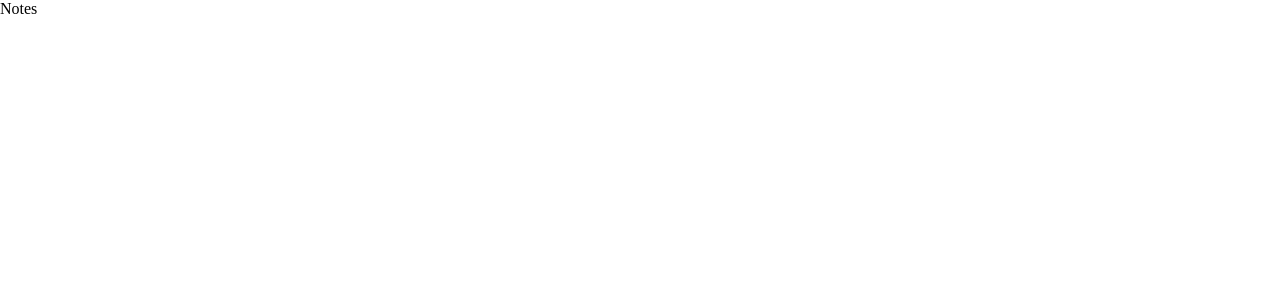
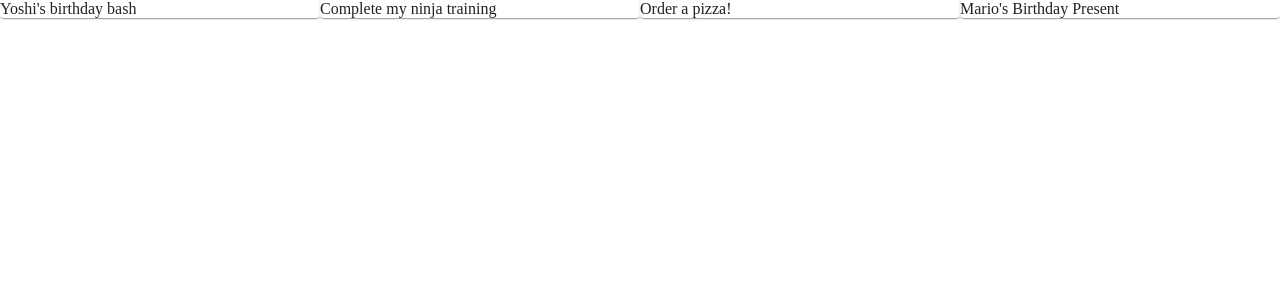
Before and after one commit to edcas21/mui4-to-mui5-conversion-practice, a React (Create React App) app: page / in a window 1280 px wide. Shown: the top 300 px of the page. Built offline with nearby package versions, Linux system fonts and the light colour scheme; data requests are answered from the project's data file.

Commit message:
Completed json server and grid system section

```diff
--- a/data/db.json
+++ b/data/db.json
@@ -1,5 +1,3 @@
-
-
 {
   "notes": [
     {
@@ -19,6 +17,12 @@
       "details": "Lorem Ipsum is simply dummy text of the printing and typesetting industry. Lorem Ipsum has been the industry's standard dummy text ever since the 1500s, when an unknown printer took a galley of type and scrambled it to make a type specimen book.\nLorem Ipsum is simply dummy text of the printing and typesetting industry. Lorem Ipsum has been the industry's standard dummy text ever since the 1500s, when an unknown printer took a galley of type and scrambled it to make a type specimen book.",
       "category": "todos",
       "id": 3
+    },
+    {
+      "title": "Mario's Birthday Present",
+      "details": "fsad dhadhadf fhdhdsfh",
+      "category": "reminders",
+      "id": 4
     }
   ]
 }
--- a/src/pages/create/create.component.jsx
+++ b/src/pages/create/create.component.jsx
@@ -1,4 +1,5 @@
 import React, { useState } from "react";
+import { useNavigate } from 'react-router-dom';
 // components
 import { Box, styled } from "@mui/system";
 import {
@@ -51,6 +52,9 @@ Instead of using the makeStyles function, create an object for the styling prope
 */
 
 const Create = () => {
+
+  // In react router 6, useHistory is replaced by useNavigate
+  const navigate = useNavigate();
   // State
   const [title, setTitle] = useState("");
   const [details, setDetails] = useState("");
@@ -73,42 +77,19 @@ const Create = () => {
     }
 
     if (title && details) {
-      console.log(title, details, category);
+      fetch('http://localhost:8000/notes', {
+        method: 'POST',
+        headers: {"Content-type": "application/json"},
+        // Takes the state values and puts them in a object, stringifies them in order to turn them into a JSON object and then that gets sent over to the database.
+        body: JSON.stringify({ title, details, category })
+      // redirects the user back to the notes page
+      }).then(() => navigate('/'));
     }
   };
 
   return (
     // <Box>
     <Container>
-      {/*
-      <Typography
-      variant="h1"
-      color="primary"
-      align="center"
-      >
-      Create a new note</Typography>
-      */}
-      {/*
-      <Typography color="secondary" noWrap>
-        Donec pulvinar interdum egestas. Nulla mollis, risus hendrerit dignissim
-        commodo, augue velit cursus lectus, et luctus ipsum urna in ante. Nulla
-        posuere malesuada ligula, et pellentesque leo rutrum nec. Curabitur in
-        vehicula orci. Aliquam enim eros, pharetra eu dolor at, porttitor
-        bibendum nisi. Sed iaculis arcu a odio tempor volutpat. Ut ornare, nulla
-        ut vestibulum mattis, odio quam iaculis dolor, vitae sagittis metus
-        sapien quis sem. Duis rutrum sapien lectus.
-      </Typography>
-      */}
-      {/*
-      <Button type="submit" variant="contained">Submit</Button>
-      <Button type="submit" variant="outlined" color="secondary" disableElevation>Submit</Button>
-
-      <ButtonGroup color="secondary" variant="contained">
-        <Button>One</Button>
-        <Button>Two</Button>
-        <Button>Three</Button>
-      </ButtonGroup>
-      */}
       <Typography
         /*
       Instead of using className, you can just use the sx prop to pass the component it's respective styling object
@@ -174,17 +155,6 @@ const Create = () => {
           Submit
         </Button>
       </form>
-
-      {/* icons */}
-      {/*
-      <br />
-      <AcUnitOutlined />
-      <AcUnitOutlined color="secondary" fontSize="large" />
-      <AcUnitOutlined color="secondary" fontSize="small" />
-      <AcUnitOutlined color="action" />
-      <AcUnitOutlined color="error" />
-      <AcUnitOutlined color="disabled" />
-      */}
     </Container>
     // </Box>
   );
--- a/src/pages/notes/notes.component.jsx
+++ b/src/pages/notes/notes.component.jsx
@@ -1,8 +1,68 @@
-import React from "react";
+import React, { useEffect, useState } from "react";
+// components
 import { Box } from "@mui/system";
+import { Grid, Paper } from "@mui/material";
 
 const Notes = () => {
-  return(<Box>Notes</Box>);
+  const [notes, setNotes] = useState([]);
+
+  /*
+  Hook - Allow you to pull away different pieces of complexity from functional components. They are regular functions that you can import directly from the react library and call inside your components.
+
+  useEffect - A hook that is used for wrapping around code that has 'side effects,' and acts like a combination of the component lifecycle methods; componentDidMount, componentDidUpdate, componentWillMount.
+
+  componentDidUpdate - Called right after the component has been updated.
+
+  componentDidMount - Called right after the component has been mounted.
+
+  componentWillMount - Called just before the component is mounted.
+  */
+
+  useEffect(() => {
+    fetch("http://localhost:8000/notes")
+      .then((res) => res.json()) // parses the data received from the endpoint
+      .then((data) => setNotes(data)); // passes that data over to be used for the state
+  }, []); // The empty array tells it to only run the provided code once
+  return (
+    <Box>
+      {/* <Grid container>
+        <Grid item xs={12} sm={6} md={3}>
+          <Paper>1</Paper>
+        </Grid>
+        <Grid item xs={12} sm={6} md={3}>
+          <Paper>2</Paper>
+        </Grid>
+        <Grid item xs={12} sm={6} md={3}>
+          <Paper>3</Paper>
+        </Grid>
+        <Grid item xs={12} sm={6} md={3}>
+          <Paper>4</Paper>
+        </Grid>
+      </Grid> */}
+      <Grid container>
+        {notes.map((note) => (
+          <Grid key={note.id} item xs={12} sm={6} md={3}>
+            <Paper>{note.title}</Paper>
+          </Grid>
+        ))}
+      </Grid>
+    </Box>
+  );
 };
 
 export default Notes;
+
+//  What the grid configuration will be for the 3 sections on the intranet homepage
+{
+  /* <Grid container>
+  <Grid item xs={12} sm={4} md={4}>
+    <Paper>1</Paper>
+  </Grid>
+  <Grid item xs={12} sm={4} md={4}>
+    <Paper>2</Paper>
+  </Grid>
+  <Grid item xs={12} sm={4} md={4}>
+    <Paper>3</Paper>
+  </Grid>
+</Grid>; */
+}
--- a/src/sandbox/grid/grid.component.jsx
+++ b/src/sandbox/grid/grid.component.jsx
@@ -24,6 +24,9 @@ const Contents = styled(Paper)(({ theme }) => ({
 
 const FullWidthGrid = () => {
   return (
+    /*
+    Material UI gives us a default 12 column grid sytem that is based off flexbox
+    */
     <Grid
       container
       sx={gridStyles}
```
Also changed, not shown: data/json-server-inst.txt. Lines whose indentation alone changed are shown as unchanged.
